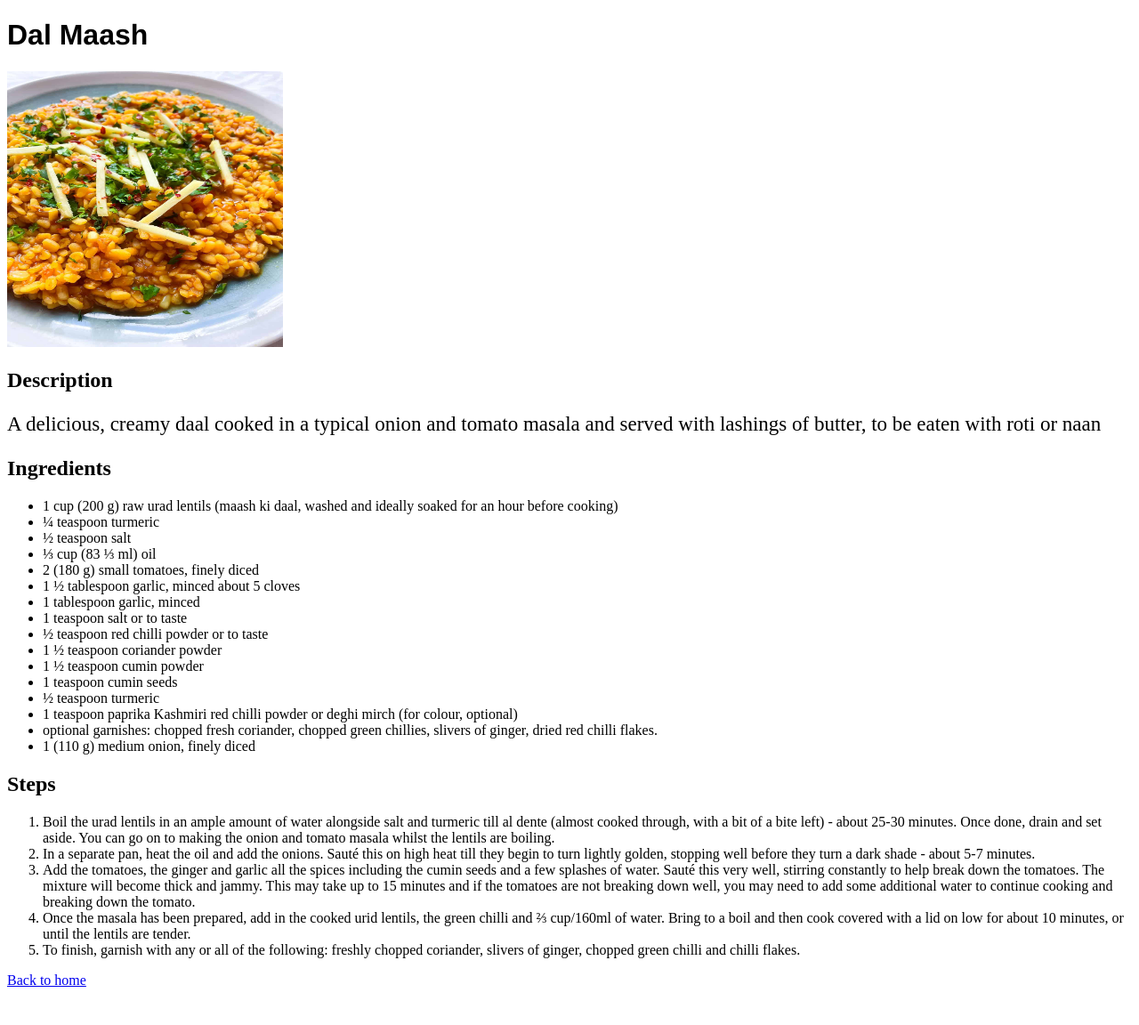
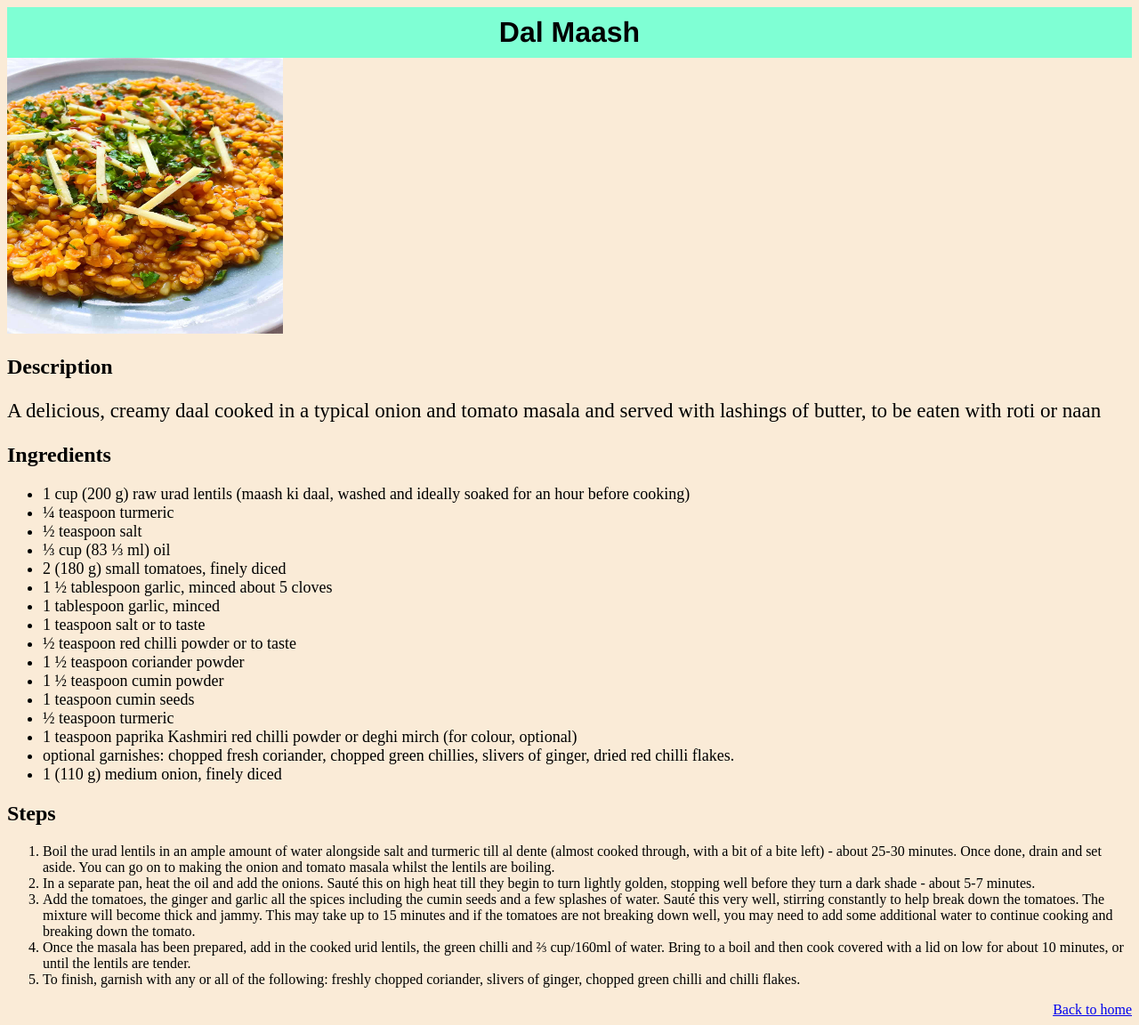
Before and after one commit to haris-nine/odin-recipes, a plain HTML site: page Recipes/Dal-Maash.html in a window 1280 px wide. Shown: the whole page at 89% size. Before the commit the page ends 1119 px from the top, so only its background shows below. Drawn offline with Linux system fonts and the light colour scheme.

Commit message:
Added more styling to the css

```diff
--- a/Recipes/Dal-Maash.html
+++ b/Recipes/Dal-Maash.html
@@ -39,6 +39,6 @@
         <li>Once the masala has been prepared, add in the cooked urid lentils, the green chilli and ⅔ cup/160ml of water. Bring to a boil and then cook covered with a lid on low for about 10 minutes, or until the lentils are tender.</li>
         <li>To finish, garnish with any or all of the following: freshly chopped coriander, slivers of ginger, chopped green chilli and chilli flakes.</li>
     </ol>
-    <a href="../index.html">Back to home</a>
+    <a href="../index.html" id="link">Back to home</a>
 </body>
 </html>
--- a/styles.css
+++ b/styles.css
@@ -1,6 +1,14 @@
+* {
+    background-color: antiquewhite;
+}
+
 h1 {
     font-weight: bold;
     font-family: Helvetica, sans-serif;
+    background-color: aquamarine;
+    padding: 10px;
+    margin: auto;
+    text-align: center;
 }
 
 p {
@@ -9,4 +17,10 @@ p {
 
 ul {
     font-family: 'Times New Roman', Times, serif;
+    font-size: 18px;
 }
+
+#link {
+    display: block;
+    text-align: right;
+}
```
Also changed, not shown: Recipes/Chicken-Makhani.html (+1 -1 lines), Recipes/Liver-and-Onions.html (+1 -1 lines).
